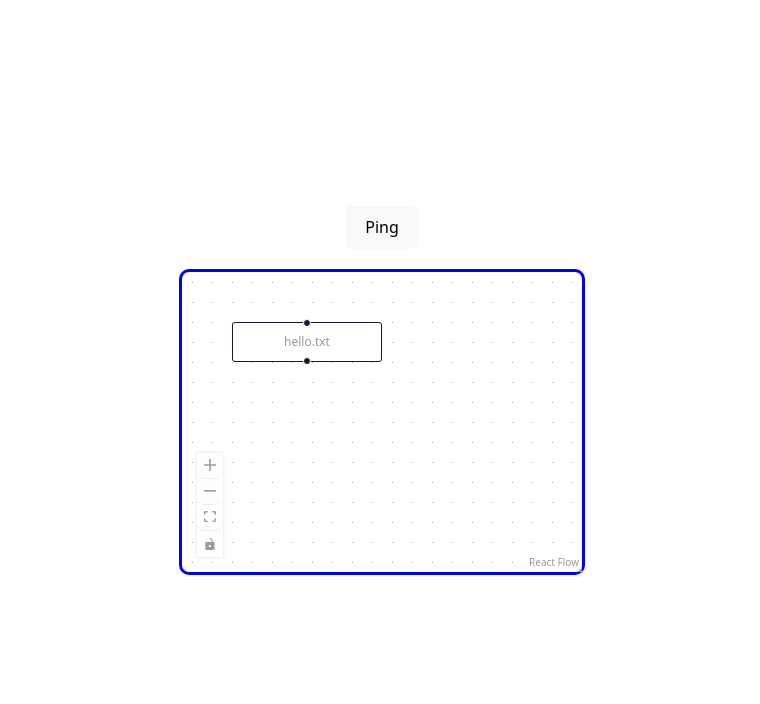
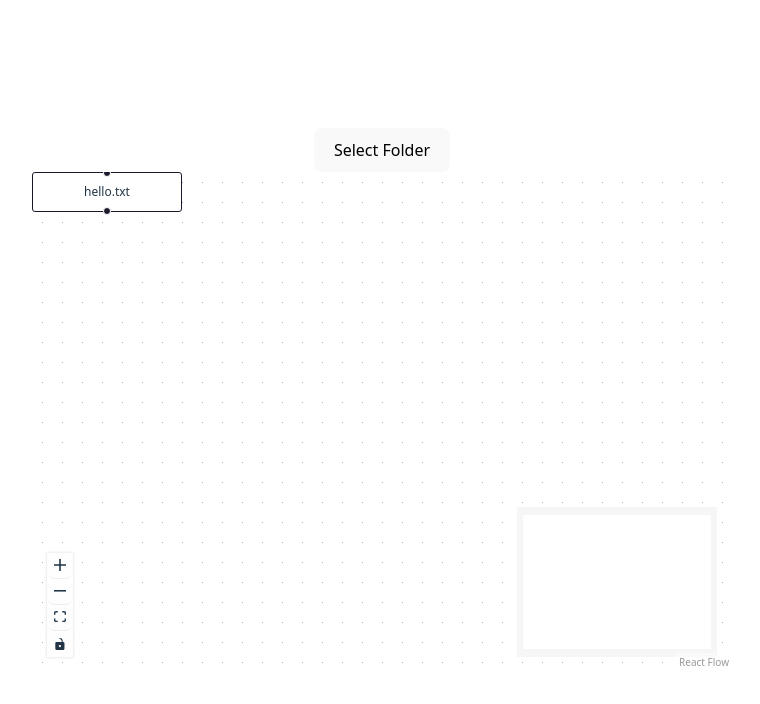
Before and after one commit to jason0800/orbis11, a React (Vite) app: page / in a window 1280 px wide. Shown: the top 704 px of the page, without its empty margins (258-1018 px from the left). Built offline with nearby package versions, Linux system fonts and the light colour scheme.

Commit message:
open folder and display files as r-flow nodes

```diff
--- a/src/ui/App.jsx
+++ b/src/ui/App.jsx
@@ -1,61 +1,45 @@
 import { useState } from 'react';
-import { ReactFlow, Background, Controls } from '@xyflow/react';
+import { ReactFlow, Background, Controls, MiniMap } from '@xyflow/react';
 import '@xyflow/react/dist/style.css';
 import './App.css'
 
 
-const fileNode = [
-  { id: '1', position: { x: 50, y: 50 }, data: { label: 'hello.txt' } }
-];
-// const initialEdges = [{ id: 'e1-2', source: '1', target: '2' }];
+export default function App() {
+  const [fileNodes, setFileNodes] = useState([
+    {
+      id: '1',
+      position: { x: 0, y: 0 },
+      data: { label: "hello.txt" },
+    },
+  ])
 
-export default function App() {
-  const [pong, setPong] = useState("")
-  const [fileName, setFileName] = useState("")
+  const handleSelectFolder = async () => {
+    const response = await window.electronAPI.selectFolder();
+    if (response) {
+      console.log("This is the response: ", response)
 
-  const handleClick = () => {
-    window.electronAPI.ping().then((response) => {
-      console.log(response)
+      const nodes = response.map((file) => (
+        {
+          id: `${Math.random().toString(36).substring(2)}` ,
+          position: { x: Math.random()*250, y: Math.random()*250 },
+          data: { label: file }
+        }
+      ))
 
-      if (pong) {
-        setPong("")
-      } else {
-        setPong(response)
-      }
-    });
-  }
+      console.log(nodes)
 
-  const handleDrop = (event) => {
-    event.preventDefault()
-
-    const droppedFile = event.dataTransfer.files[0].name
-    setFileName(droppedFile)
-  }
-
-  const handleDragOver = (event) => {
-    event.preventDefault()
-  }
+      setFileNodes(nodes)
+    }
+  };
 
   return (
     <>
-      <button onClick={handleClick}>Ping</button>
-      <p>{pong}</p>
-
-      <p>{fileName}</p>
-
-      <div
-        style={{ width: '400px', height: '300px', border: 'solid blue'}}
-        id="dropzone"
-        onDrop={handleDrop}
-        onDragOver={handleDragOver}
-        className="drop-zone"
-      >
-        <ReactFlow
-          nodes={fileNode}
-          // edges={initialEdges}
-        >
+      <button onClick={handleSelectFolder}>Select Folder</button>
+      <div style={{ width: "700px", height: "500px" }} >
+        <ReactFlow nodes={fileNodes}>
           <Background />
           <Controls />
+          <MiniMap />
         </ReactFlow>
       </div>
     </>
```
Also changed, not shown: src/electron/main.js (+19 -1 lines), src/electron/preload.js (+5 -2 lines).
